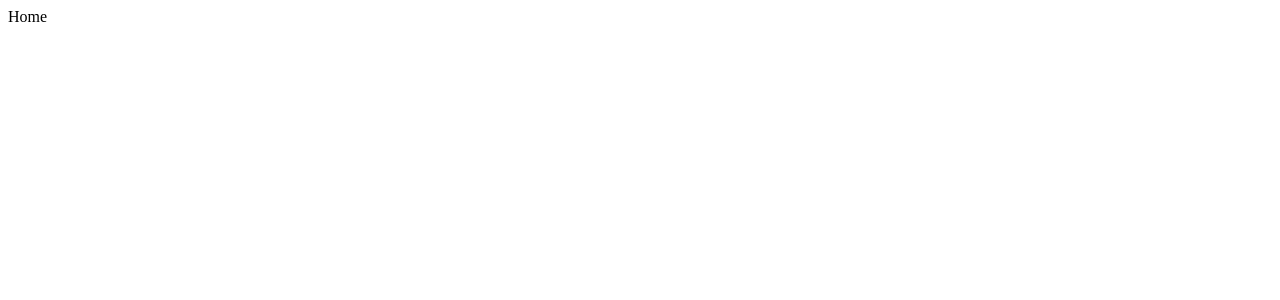
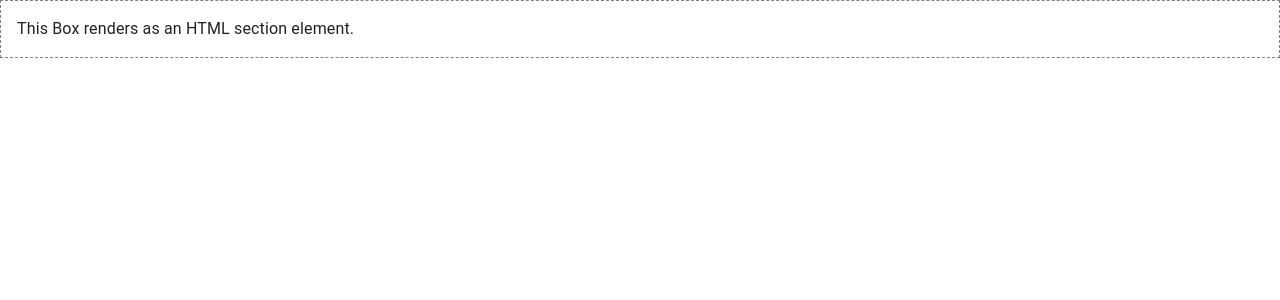
Before and after one commit to Yash-KK/DR-Chat, a React (Vite) app in the folder front-end/: page / in a window 1280 px wide. Shown: the top 300 px of the page. Built offline with nearby package versions, Linux system fonts and the light colour scheme; the HTML template or start-up script is replaced by a standard one.

Commit message:
installed mui

```diff
--- a/front-end/package.json
+++ b/front-end/package.json
@@ -10,6 +10,10 @@
     "preview": "vite preview"
   },
   "dependencies": {
+    "@emotion/react": "^11.11.4",
+    "@emotion/styled": "^11.11.5",
+    "@mui/icons-material": "^5.15.19",
+    "@mui/material": "^5.15.19",
     "react": "^18.2.0",
     "react-dom": "^18.2.0",
     "react-router-dom": "^6.23.1"
--- a/front-end/src/pages/Home.tsx
+++ b/front-end/src/pages/Home.tsx
@@ -1,6 +1,12 @@
-const Home = ()=>{
-    return (
-        <span>Home</span>
-    )
-}
+import Box from "@mui/material/Box";
+import CssBaseline from '@mui/material/CssBaseline';
+
+const Home = () => {
+  return (
+    <Box component="section" sx={{ p: 2, border: "1px dashed grey" }}>
+        <CssBaseline />
+      This Box renders as an HTML section element.
+    </Box>
+  );
+};
 export default Home;
```
Also changed, not shown: 1 other file (tests, documents, lock files or other folders).
